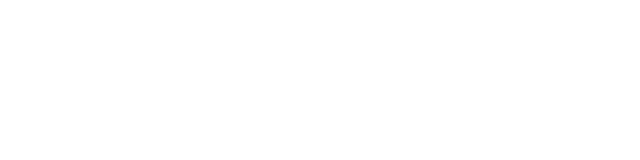
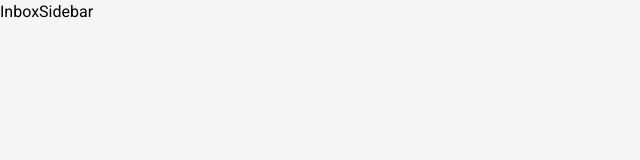
Before and after one commit to KrystianRusin/instagram-clone, a React (Vite) app: page /direct/inbox in a window 1280 px wide. Before the commit this address had no page. Shown: the top 160 px of the page, without its empty margins (0-640 px from the left). Built offline with nearby package versions, Linux system fonts and the light colour scheme.

Commit message:
added route for inbox component and refactored navbar colapse

```diff
--- a/src/App.css
+++ b/src/App.css
@@ -25,7 +25,8 @@
   width: 100%;
 }
 
-.nav-home-container.collapsed {
+.nav-home-container.collapsed,
+.sidebar-container.collapsed {
   width: 75px;
 }
 
@@ -33,3 +34,10 @@
   display: flex;
   width: 470px;
 }
+
+.inbox-main-container {
+  display: flex;
+  flex-direction: column;
+  width: 100%;
+  height: 100%;
+}
--- a/src/App.jsx
+++ b/src/App.jsx
@@ -9,8 +9,8 @@
 import PostModal from "./components/PostModal/PostModal";
 import Search from "./containers/Search/Search";
 import EditProfile from "./containers/EditProfile/EditProfile";
+import Inbox from "./containers/Inbox/Inbox";
 
-//TODO: Add comment preview to postCard
 //TOOD: Messages between users and notifications (websockets)
 
 import {
@@ -26,7 +26,7 @@
     storedUser && storedUser !== "undefined" ? JSON.parse(storedUser) : null
   );
   const [openCreateModal, setOpenCreateModal] = useState(false);
-
+  const [navCollapsed, setNavCollapsed] = useState(false);
   const [showPostModal, setShowPostModal] = useState(false);
   const [selectedPost, setSelectedPost] = useState(null);
   const [isSearchOpen, setIsSearchOpen] = useState(false);
@@ -73,10 +73,12 @@
     <div className="app-container">
       <Router>
         {user != null ? (
-          <div className="sidebar-container">
+          <div
+            className={`sidebar-container ${navCollapsed ? "collapsed" : ""}`}
+          >
             <div
               className={`nav-home-container ${
-                isSearchOpen ? "collapsed" : ""
+                navCollapsed ? "collapsed" : ""
               }`}
             >
               <Nav
@@ -85,6 +87,8 @@
                 setIsSearchOpen={setIsSearchOpen}
                 onLogout={setUser}
                 user={user}
+                navCollapsed={navCollapsed}
+                setNavCollapsed={setNavCollapsed}
               />
             </div>
             <Search isSearchOpen={isSearchOpen} />
@@ -138,6 +142,14 @@
             }
           />
           <Route path="accounts/edit" element={<EditProfile />} />
+          <Route
+            path="/direct/inbox"
+            element={
+              <div className="inbox-main-container">
+                <Inbox />
+              </div>
+            }
+          />
         </Routes>
       </Router>
     </div>
--- /dev/null
+++ b/src/components/InboxSidebar/InboxSidebar.css
@@ -0,0 +1,7 @@
+.inbox-container {
+  display: flex;
+  justify-content: flex-start;
+  align-items: center;
+  width: 100%;
+  height: 100%;
+}
--- /dev/null
+++ b/src/components/InboxSidebar/InboxSidebar.jsx
@@ -0,0 +1,8 @@
+const InboxSidebar = () => {
+  return (
+    <div className="inbox-sidebar-container">
+      <div className="inbox-sidebar-header">InboxSidebar</div>
+    </div>
+  );
+};
+export default InboxSidebar;
--- a/src/components/NavItem/NavItem.jsx
+++ b/src/components/NavItem/NavItem.jsx
@@ -10,11 +10,11 @@
   hoveredItem,
   setHoveredItem,
   onItemClicked,
-  isSearchOpen,
+  navCollapsed,
 }) => {
   return (
     <a
-      className={`nav-item ${isSearchOpen ? "collapsed" : ""}`}
+      className={`nav-item ${navCollapsed ? "collapsed" : ""}`}
       onClick={(event) => {
         setSelectedItem(name);
         if (onItemClicked) {
@@ -35,7 +35,7 @@
       >
         {selectedItem === name ? <SelectedIcon /> : <Icon />}
       </span>
-      {!isSearchOpen && <span>{name}</span>}
+      {!navCollapsed && <span>{name}</span>}
     </a>
   );
 };
@@ -49,7 +49,7 @@
   hoveredItem: PropTypes.string.isRequired,
   setHoveredItem: PropTypes.func.isRequired,
   onItemClicked: PropTypes.func,
-  isSearchOpen: PropTypes.bool.isRequired,
+  navCollapsed: PropTypes.bool.isRequired,
 };
 
 export default NavItem;
--- /dev/null
+++ b/src/containers/Inbox/Inbox.css
@@ -0,0 +1,13 @@
+.inbox-container {
+  display: flex;
+  justify-content: flex-start;
+  align-items: center;
+  width: 100%;
+  height: 100%;
+  background-color: #f5f5f5;
+}
+
+.inbox-sidebar-wrapper {
+  height: 100%;
+  width: 400px;
+}
--- /dev/null
+++ b/src/containers/Inbox/Inbox.jsx
@@ -0,0 +1,14 @@
+import InboxSidebar from "../../components/InboxSidebar/InboxSidebar";
+import "./Inbox.css";
+
+const Inbox = () => {
+  return (
+    <div className="inbox-container">
+      <div className="inbox-sidebar-wrapper">
+        <InboxSidebar />
+      </div>
+    </div>
+  );
+};
+
+export default Inbox;
--- a/src/containers/Nav/Nav.jsx
+++ b/src/containers/Nav/Nav.jsx
@@ -21,13 +21,14 @@
 
 import MenuItem from "@mui/material/MenuItem";
 import Popover from "@mui/material/Popover";
-
 const Nav = ({
   createModalHandler,
   isSearchOpen,
   setIsSearchOpen,
   onLogout,
   user,
+  navCollapsed,
+  setNavCollapsed,
 }) => {
   const [selectedItem, setSelectedItem] = useState("Home");
   const [hoveredItem, setHoveredItem] = useState("");
@@ -50,16 +51,25 @@
 
   const handleHomeClick = () => {
     setIsSearchOpen(false);
+    setNavCollapsed(false);
     navigate("/home");
   };
 
   const handleProfileClick = () => {
     setIsSearchOpen(false);
+    setNavCollapsed(false);
     navigate(`/${user.username}`);
   };
 
   const handleSearchClick = () => {
+    setNavCollapsed(true);
     setIsSearchOpen(!isSearchOpen);
+  };
+
+  const handleMessagesClick = () => {
+    setNavCollapsed(true);
+    setIsSearchOpen(false);
+    navigate("/direct/inbox");
   };
 
   const handleClose = () => {
@@ -74,12 +84,12 @@
   };
 
   return (
-    <div className={`nav-container ${isSearchOpen ? "collapsed" : ""}`}>
-      <div className={`logo-container ${isSearchOpen ? "collapsed" : ""}`}>
+    <div className={`nav-container ${navCollapsed ? "collapsed" : ""}`}>
+      <div className={`logo-container ${navCollapsed ? "collapsed" : ""}`}>
         <img
-          src={isSearchOpen ? instaLogoMini : instaLogo}
+          src={navCollapsed ? instaLogoMini : instaLogo}
           alt="Instagram"
-          className={`insta-logo ${isSearchOpen ? "collapsed" : ""}`}
+          className={`insta-logo ${navCollapsed ? "collapsed" : ""}`}
         />
       </div>
       <div className="nav-selection">
@@ -93,7 +103,7 @@
             hoveredItem={hoveredItem}
             setHoveredItem={setHoveredItem}
             onItemClicked={handleHomeClick}
-            isSearchOpen={isSearchOpen}
+            navCollapsed={navCollapsed}
           />
           <NavItem
             name="Search"
@@ -104,7 +114,7 @@
             hoveredItem={hoveredItem}
             setHoveredItem={setHoveredItem}
             onItemClicked={handleSearchClick}
-            isSearchOpen={isSearchOpen}
+            navCollapsed={navCollapsed}
           />
           <NavItem
             name="Explore"
@@ -114,7 +124,7 @@
             setSelectedItem={setSelectedItem}
             hoveredItem={hoveredItem}
             setHoveredItem={setHoveredItem}
-            isSearchOpen={isSearchOpen}
+            navCollapsed={navCollapsed}
           />
           <NavItem
             name="Messages"
@@ -124,7 +134,8 @@
             setSelectedItem={setSelectedItem}
             hoveredItem={hoveredItem}
             setHoveredItem={setHoveredItem}
-            isSearchOpen={isSearchOpen}
+            navCollapsed={navCollapsed}
+            onItemClicked={handleMessagesClick}
           />
           <NavItem
             name="Notifications"
@@ -134,7 +145,7 @@
             setSelectedItem={setSelectedItem}
             hoveredItem={hoveredItem}
             setHoveredItem={setHoveredItem}
-            isSearchOpen={isSearchOpen}
+            navCollapsed={navCollapsed}
           />
           <NavItem
             name="Create"
@@ -145,10 +156,10 @@
             hoveredItem={hoveredItem}
             setHoveredItem={setHoveredItem}
             onItemClicked={createModalHandler}
-            isSearchOpen={isSearchOpen}
+            navCollapsed={navCollapsed}
           />
           <div
-            className={`nav-item ${isSearchOpen ? "collapsed" : ""}`}
+            className={`nav-item ${navCollapsed ? "collapsed" : ""}`}
             onClick={handleProfileClick}
           >
             <img
@@ -156,7 +167,7 @@
               alt="PLACEHOLDER"
               className="nav-profile-img"
             ></img>
-            {!isSearchOpen && <p>Profile</p>}
+            {!navCollapsed && <p>Profile</p>}
           </div>
         </div>
         <NavItem
@@ -168,7 +179,7 @@
           hoveredItem={hoveredItem}
           setHoveredItem={setHoveredItem}
           onItemClicked={optionsClickHandler}
-          isSearchOpen={isSearchOpen}
+          navCollapsed={navCollapsed}
         />
         <Popover
           open={Boolean(anchorPosition)}
```
